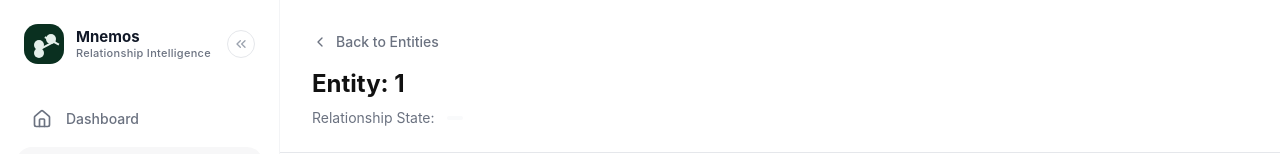
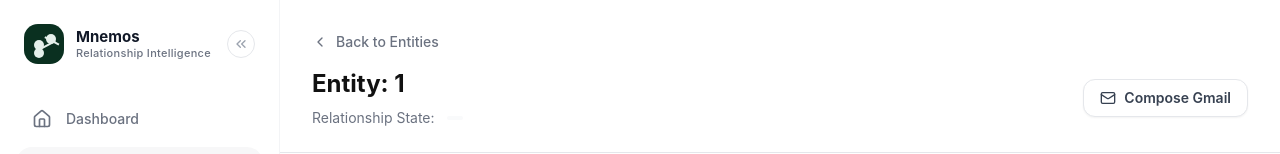
Before and after one commit to aj69op/mnemos, a Next.js app in the folder frontend/: page /dashboard/customer/1 in a window 1280 px wide. Shown: the top 154 px of the page. Built offline with nearby package versions, Linux system fonts and the light colour scheme; no server answers.

Commit message:
fix: GET /alerts now filters out forgotten entities
Alerts and at-risk entities for soft-deleted (forgotten) entities
were still appearing in the Dashboard alert feed. Added forgotten
entity filter to the /alerts route, matching the pattern already
used in list_entities().

```diff
--- a/frontend/src/app/dashboard/customer/[id]/page.tsx
+++ b/frontend/src/app/dashboard/customer/[id]/page.tsx
@@ -4,7 +4,7 @@ import { useEffect, useState } from "react";
 import { api, TimelineEvent, Commitment } from "@/lib/api";
 import Link from "next/link";
 import { useParams } from "next/navigation";
-import { ChevronLeft, Search } from "lucide-react";
+import { ChevronLeft, Mail, Search } from "lucide-react";
 
 export default function CustomerProfile() {
   const params = useParams();
@@ -96,6 +96,15 @@ export default function CustomerProfile() {
               {getStateBadge(state)}
             </div>
           </div>
+          <a
+            href={`https://mail.google.com/mail/?view=cm&fs=1&su=${encodeURIComponent("Follow-up with " + id)}&body=${encodeURIComponent("Hi team,\n\nFollowing up regarding " + id + ".\n\nMnemos identified open commitments that need attention.\n\nBest,\n")}`}
+            target="_blank"
+            rel="noopener noreferrer"
+            className="flex items-center gap-2 bg-white border border-gray-200 hover:border-red-300 hover:bg-red-50 text-gray-700 hover:text-red-600 px-4 py-2 rounded-xl text-sm font-semibold transition-all duration-200 shadow-sm"
+          >
+            <Mail className="w-4 h-4" />
+            Compose Gmail
+          </a>
         </div>
       </div>
 
--- a/frontend/src/app/dashboard/page.tsx
+++ b/frontend/src/app/dashboard/page.tsx
@@ -3,7 +3,7 @@
 import { useEffect, useState } from "react";
 import Link from "next/link";
 import { api } from "@/lib/api";
-import { Building2, Search, Bell, Shield, AlertOctagon, Flag, ShieldCheck, ChevronDown, Filter, Calendar, MoreHorizontal, X, ArrowRight, Tag, Zap } from "lucide-react";
+import { Building2, Search, Bell, Shield, AlertOctagon, Flag, ShieldCheck, ChevronDown, Filter, Calendar, MoreHorizontal, X, ArrowRight, Tag, Zap, Mail } from "lucide-react";
 import ConflictBanner from "@/components/ConflictBanner";
 import DraftFollowupModal from "@/components/DraftFollowupModal";
 import EntropyTicker from "@/components/EntropyTicker";
@@ -313,6 +313,14 @@ export default function DashboardPage() {
                             >
                               <Zap className="w-3.5 h-3.5" /> Draft Follow-up
                             </button>
+                            <a
+                              href={`https://mail.google.com/mail/?view=cm&fs=1&su=${encodeURIComponent("Follow-up: " + alert.entity_id + " - " + alert.severity + " alert")}&body=${encodeURIComponent("Hi team,\n\nThis is a follow-up regarding an open commitment with " + alert.entity_id + ":\n\n" + alert.promise_description + "\n\nMnemos flagged this as " + alert.severity + " priority.\n\nBest,\n")}`}
+                              target="_blank"
+                              rel="noopener noreferrer"
+                              className="flex items-center gap-1.5 text-[13px] font-bold text-red-500 hover:text-red-600 transition-colors"
+                            >
+                              <Mail className="w-3.5 h-3.5" /> Compose Gmail
+                            </a>
                             <button
                               onClick={() => handleDismiss(originalIndex)}
                               className="flex items-center gap-1.5 text-[13px] font-bold text-gray-500 hover:text-gray-700 transition-colors"
```
Also changed, not shown: 1 other file (tests, documents, lock files or other folders).
